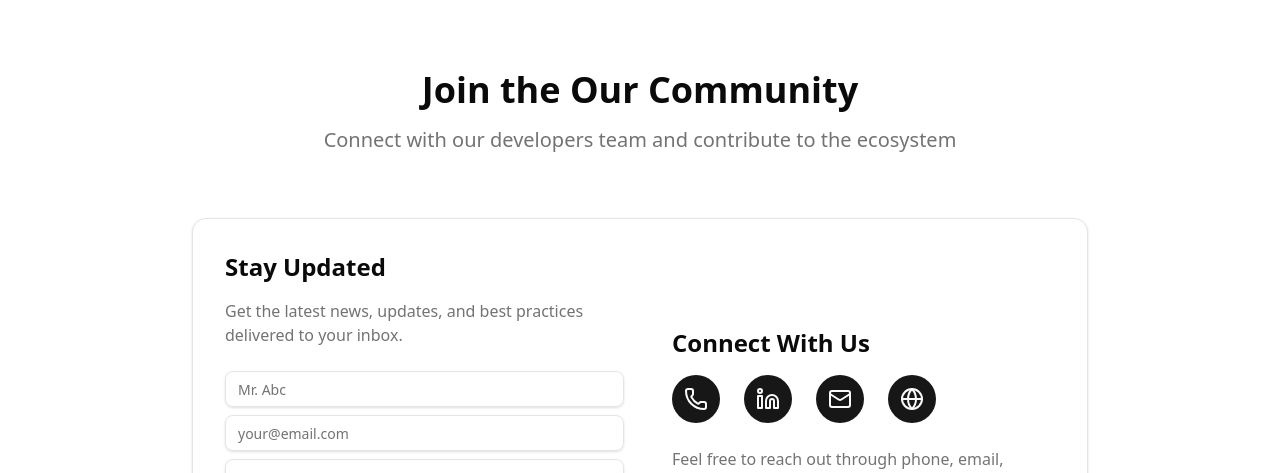
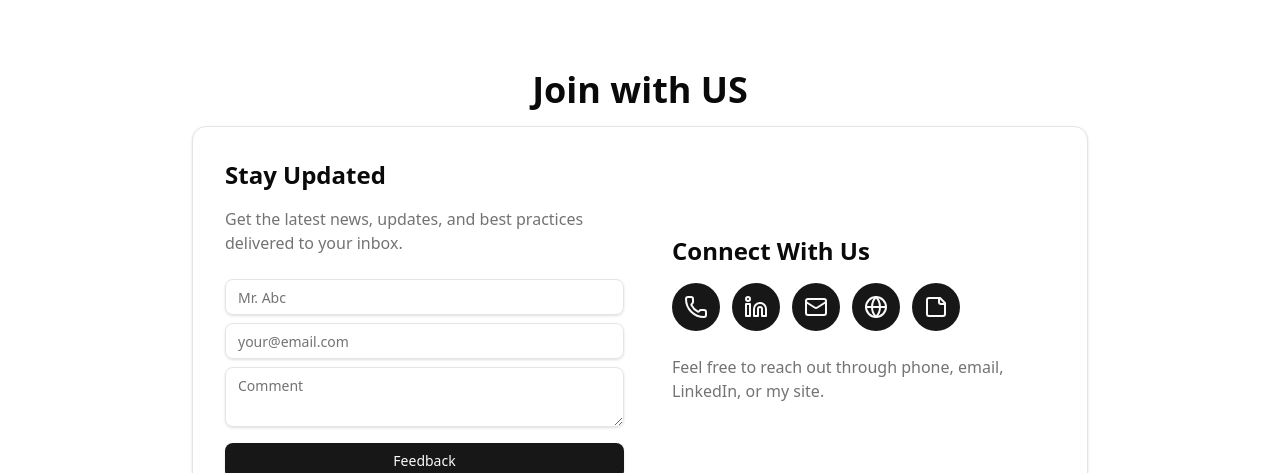
Before and after one commit to AjithkumarMechon/pern_data_cache, a Next.js app: page /en/dashboard in a window 1280 px wide. Shown: the part 326-799 px from the top of the page. Built offline with nearby package versions, Linux system fonts and the light colour scheme; no server answers.

Commit message:
Resume download link impliment

```diff
--- a/src/app/[locale]/dashboard/_internal/CommunitySection.tsx
+++ b/src/app/[locale]/dashboard/_internal/CommunitySection.tsx
@@ -3,7 +3,8 @@ import { Button } from "@/components/ui/button";
 import { Card } from "@/components/ui/card";
 import { Input } from "@/components/ui/input";
 import { Textarea } from "@/components/ui/textarea";
-import { Linkedin, Mail, Globe, Phone } from "lucide-react";
+import { Linkedin, Mail, Globe, Phone, StickyNote } from "lucide-react";
+import DownloadLink from "next/link";
 import { Link } from "@/i18n/navigation";
 import React, { useState } from "react";
 
@@ -36,13 +37,10 @@ const CommunitySection = ({ locale }: PageProps) => {
 
   return (
     <div className="container mx-auto px-4 sm:px-6 lg:px-8">
-      <div className="text-center mb-16">
+      <div className="text-center mb-4">
         <h2 className="text-3xl md:text-4xl font-black text-foreground">
-          Join the Our Community
+          Join with US
         </h2>
-        <p className="mt-4 text-xl text-muted-foreground max-w-2xl mx-auto">
-          Connect with our developers team and contribute to the ecosystem
-        </p>
       </div>
       <div className="max-w-4xl mx-auto">
         <Card className="border-border p-8">
@@ -99,7 +97,7 @@ const CommunitySection = ({ locale }: PageProps) => {
               <h3 className="text-2xl font-bold text-foreground mb-4">
                 Connect With Us
               </h3>
-              <div className="flex space-x-6">
+              <div className="flex space-x-3">
                 {/* <Link
                   href="#"
                   className="inline-flex items-center justify-center w-12 h-12 rounded-full bg-primary text-primary-foreground hover:bg-primary/90"
@@ -133,6 +131,12 @@ const CommunitySection = ({ locale }: PageProps) => {
                 >
                   <Globe className="h-6 w-6" />
                 </Link>
+                <DownloadLink
+                  href="/AjithkumarAnandan_Resume.pdf"
+                  className="inline-flex items-center justify-center w-12 h-12 rounded-full bg-primary text-primary-foreground hover:bg-primary/90"
+                >
+                  <StickyNote className="h-6 w-6" />
+                </DownloadLink>
               </div>
               <p className="text-muted-foreground mt-6">
                 Feel free to reach out through phone, email, LinkedIn, or my
```
Also changed, not shown: 1 other file (tests, documents, lock files or other folders).
